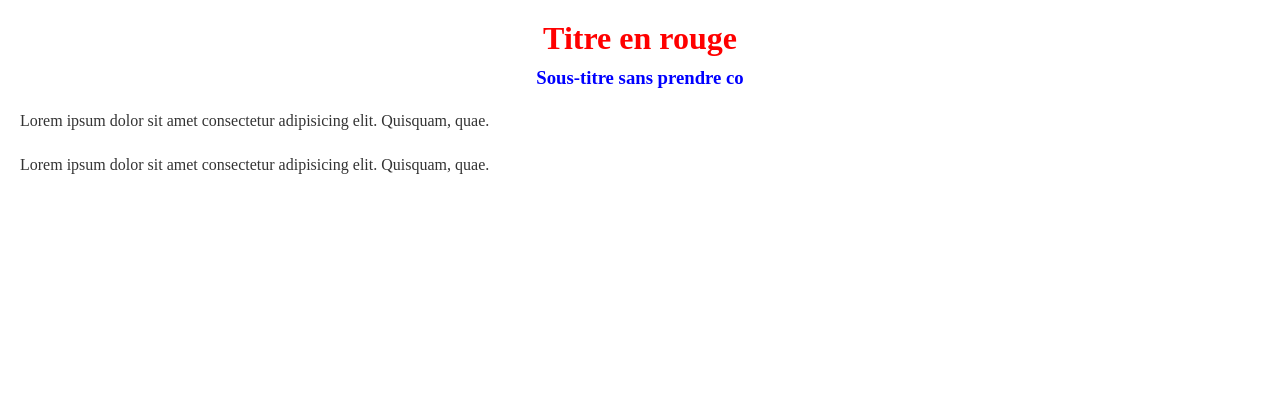
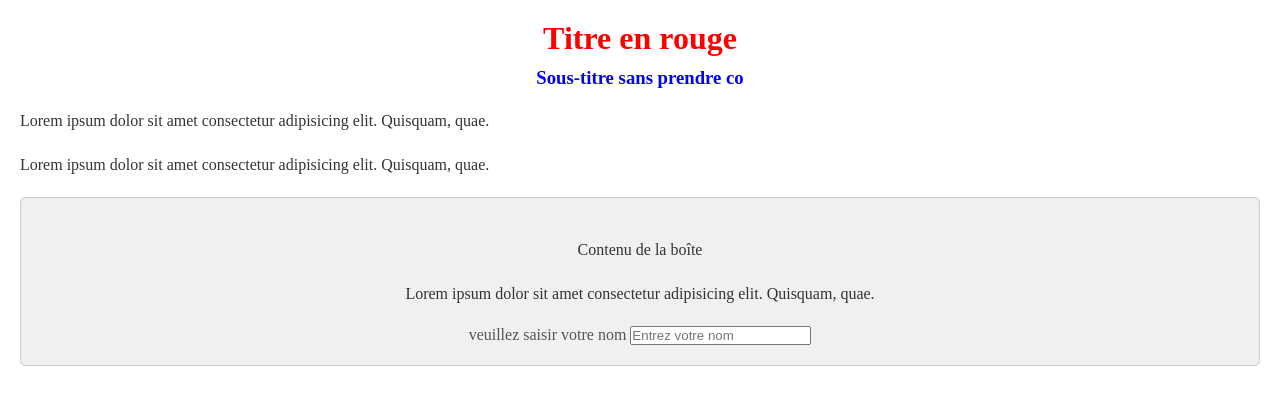
Before and after one commit to SergeGringo/apprentissage, a PHP site: page / in a window 1280 px wide. Shown: the top 405 px of the page. Run offline with PHP 8.4, Linux system fonts and the light colour scheme.

Commit message:
ajout de la class div box pour saisir les informations ainsi qu'un formulaire contenant le champ nom pour la saisie du nom de l'utilisateur

```diff
--- a/index.html
+++ b/index.html
@@ -13,6 +13,14 @@
     <h3>Sous-titre sans prendre co</h3>
     <p>Lorem ipsum dolor sit amet consectetur adipisicing elit. Quisquam, quae.</p>
     <p>Lorem ipsum dolor sit amet consectetur adipisicing elit. Quisquam, quae.</p>
+    <div class="box">
+        <p>Contenu de la boîte</p>
+        <p>Lorem ipsum dolor sit amet consectetur adipisicing elit. Quisquam, quae.</p>
+        <form action="">
+            <label for="nom">veuillez saisir votre nom</label>
+            <input type="text" placeholder="Entrez votre nom">
+        </form>
+    </div>
 </body>
 
 </html>
--- a/style.css
+++ b/style.css
@@ -8,10 +8,10 @@ h1 {
   text-align: center;
   margin-top: 20px;
 }
-h3{
-    color: blue;
-    text-align: center;
-    margin-top: 10px;
+h3 {
+  color: blue;
+  text-align: center;
+  margin-top: 10px;
 }
 p {
   font-size: 16px;
@@ -19,3 +19,12 @@ p {
   color: #333;
   margin: 20px;
 }
+.box {
+  background-color: #f0f0f0;
+  padding: 20px;
+  border: 1px solid #ccc;
+  margin: 20px;
+  text-align: center;
+  color: #555;
+  border-radius: 5px;
+}
```
